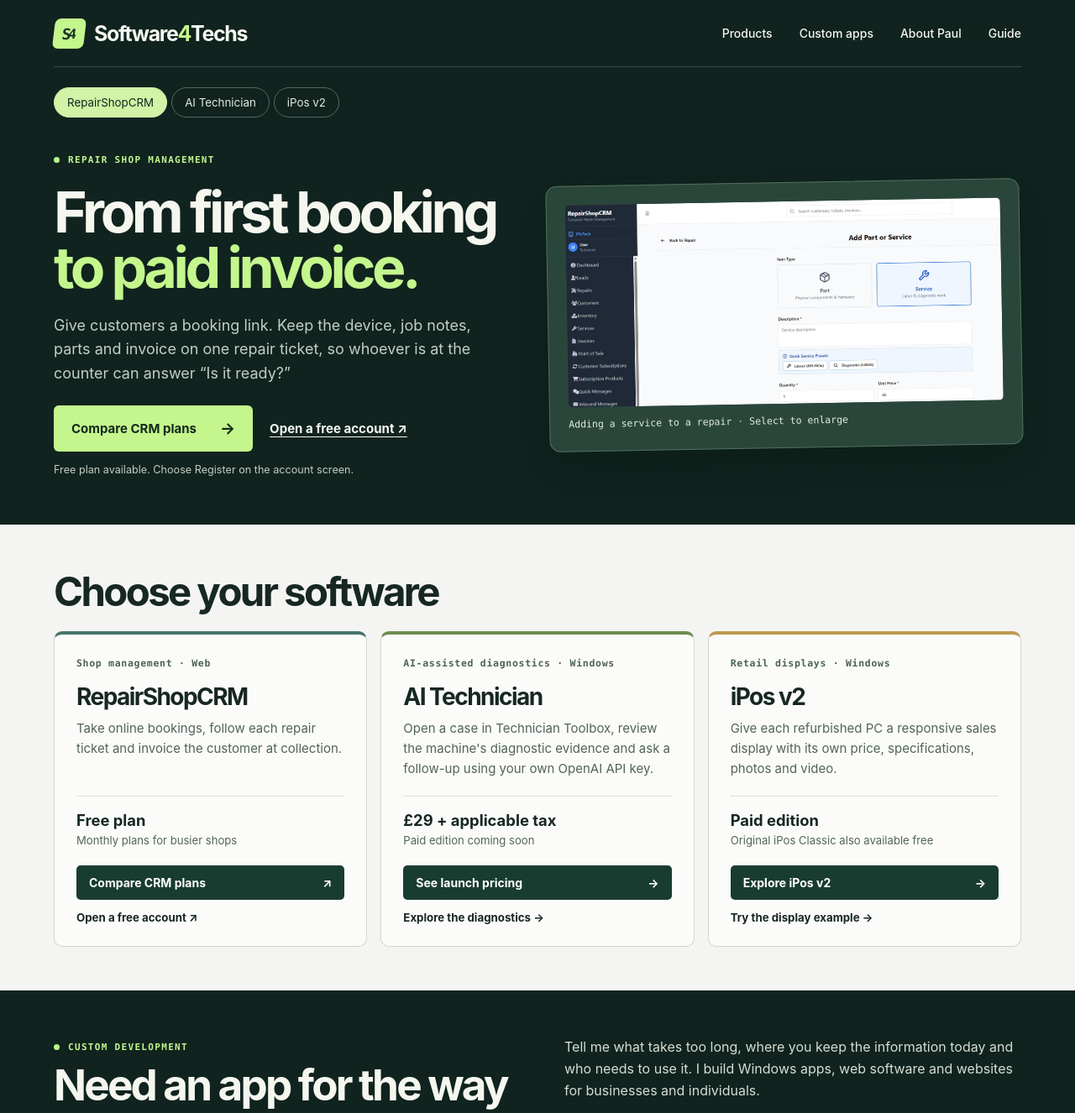
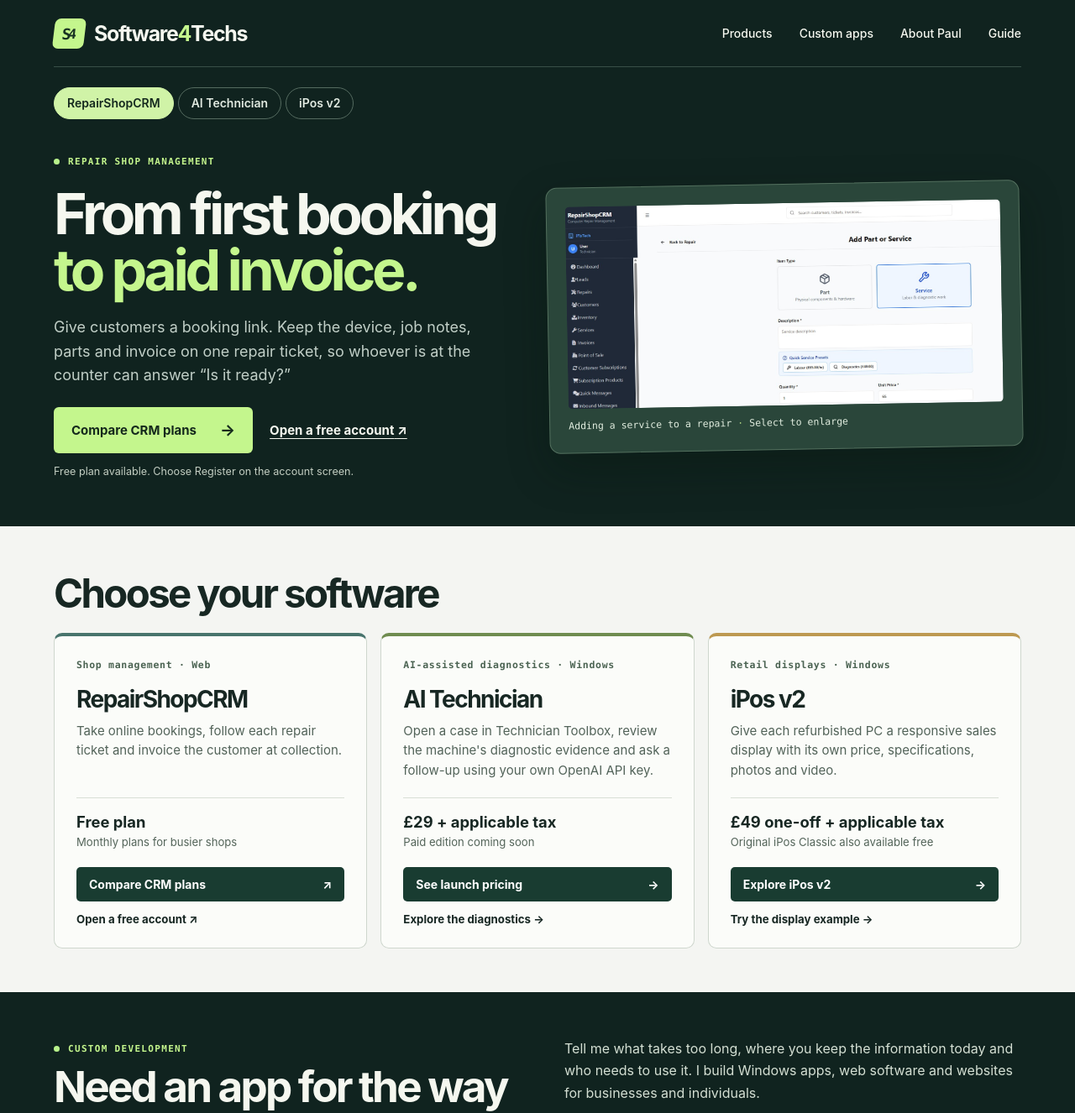
Before and after one commit to belliez/Software4techs, a Next.js app: page / in a window 1280 px wide. Shown: the top 1326 px of the page at 84% size. Built offline with nearby package versions, Linux system fonts and the light colour scheme.

Commit message:
Show the £49 one-off iPos offer on the storefront and edition comparison

```diff
--- a/app/ipos/page.jsx
+++ b/app/ipos/page.jsx
@@ -77,14 +77,14 @@ export default function Page() {
               For shops that want responsive screens, reusable profiles, media
               playlists and offline browser export.
             </p>
+            <p className="availability"><strong>£49 one-off, before tax.</strong> Whop calculates the tax for your location.</p>
             {iposCheckout ? (
               <a className="button" href={iposCheckout}>
                 Buy iPos v2 on Whop ↗
               </a>
             ) : (
               <p className="availability">
-                Paid edition. Pricing and checkout will appear here when sales
-                open.
+                Sales open here when the signed Windows download is ready.
               </p>
             )}
           </div>
--- a/app/page.jsx
+++ b/app/page.jsx
@@ -69,7 +69,7 @@ export default function Home() {
               price, specifications, photos and video.
             </p>
             <div className="card-offer">
-              <strong>Paid edition</strong>
+              <strong>£49 one-off + applicable tax</strong>
               <span>Original iPos Classic also available free</span>
             </div>
             <a className="card-action" href="/ipos/">
--- a/app/storefront.css
+++ b/app/storefront.css
@@ -15,7 +15,9 @@
   border: 1px solid #556b60;
   color: #e1eae1;
   background: transparent;
-  font: 600 14px/1.3 inherit;
+  font-size: 14px;
+  font-weight: 600;
+  line-height: 1.3;
   font-family: inherit;
   cursor: pointer;
 }
```
